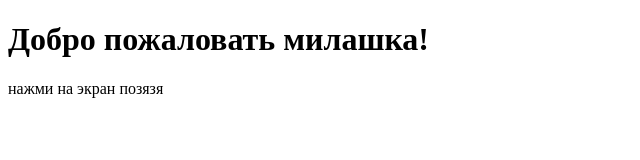
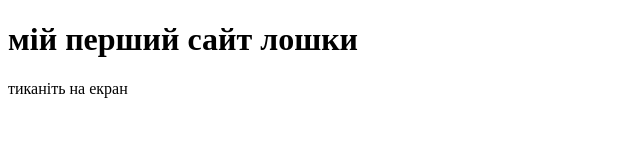
Before and after one commit to Artem9946/Kent, a plain HTML site: page index.html in a window 1280 px wide. Shown: the whole page, without its empty margins (0-640 px from the left). Drawn offline with Linux system fonts and the light colour scheme.

Commit message:
Update index.html

```diff
--- a/index.html
+++ b/index.html
@@ -3,12 +3,12 @@
 <head>
 <meta charset="UTF-8">
 <meta name="viewport" content="width=device-width, initial-scale=1.0">
-<title>Этот сайт для Кристинки</title>
+<title>сайт для вас</title>
 </head>
 <body>
 
-<h1>Добро пожаловать милашка!</h1>
-<p>нажми на экран позязя</p>
+<h1>мій перший сайт лошки</h1>
+<p>тиканіть на екран</p>
 
 <audio id="background-music" src="music.mp3" preload="auto"></audio>
 
```
